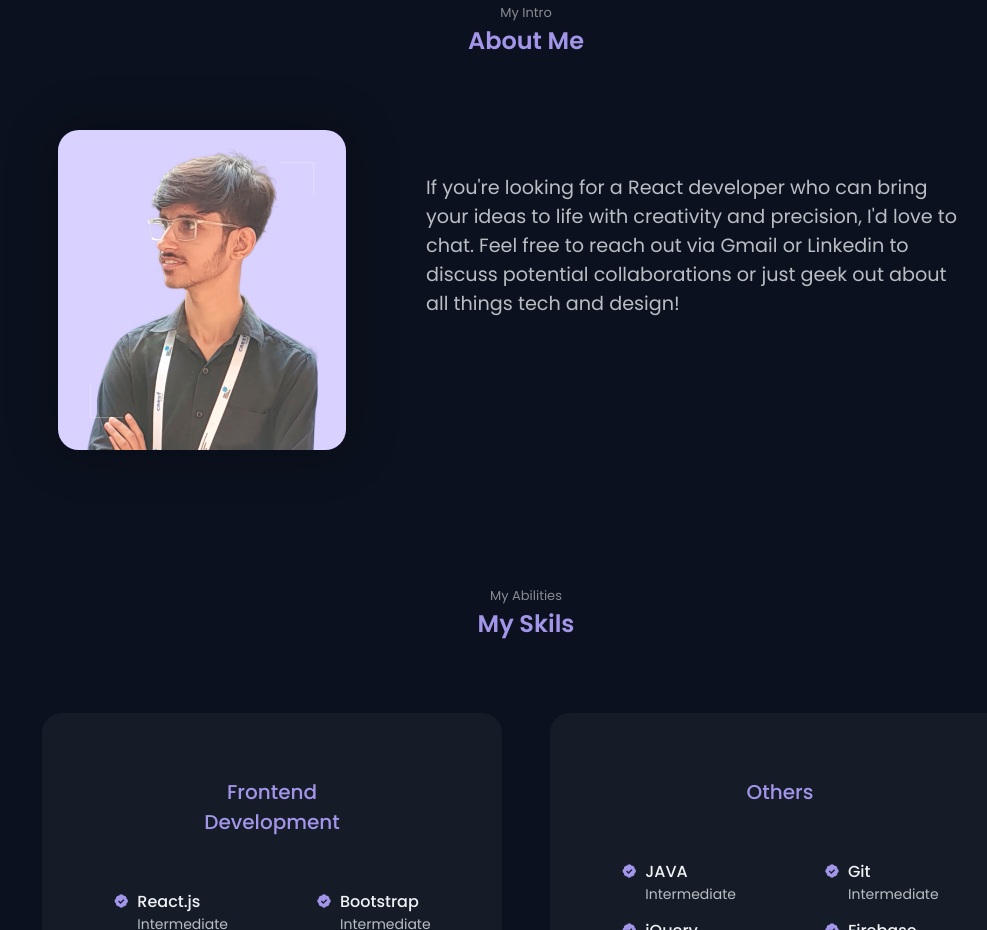
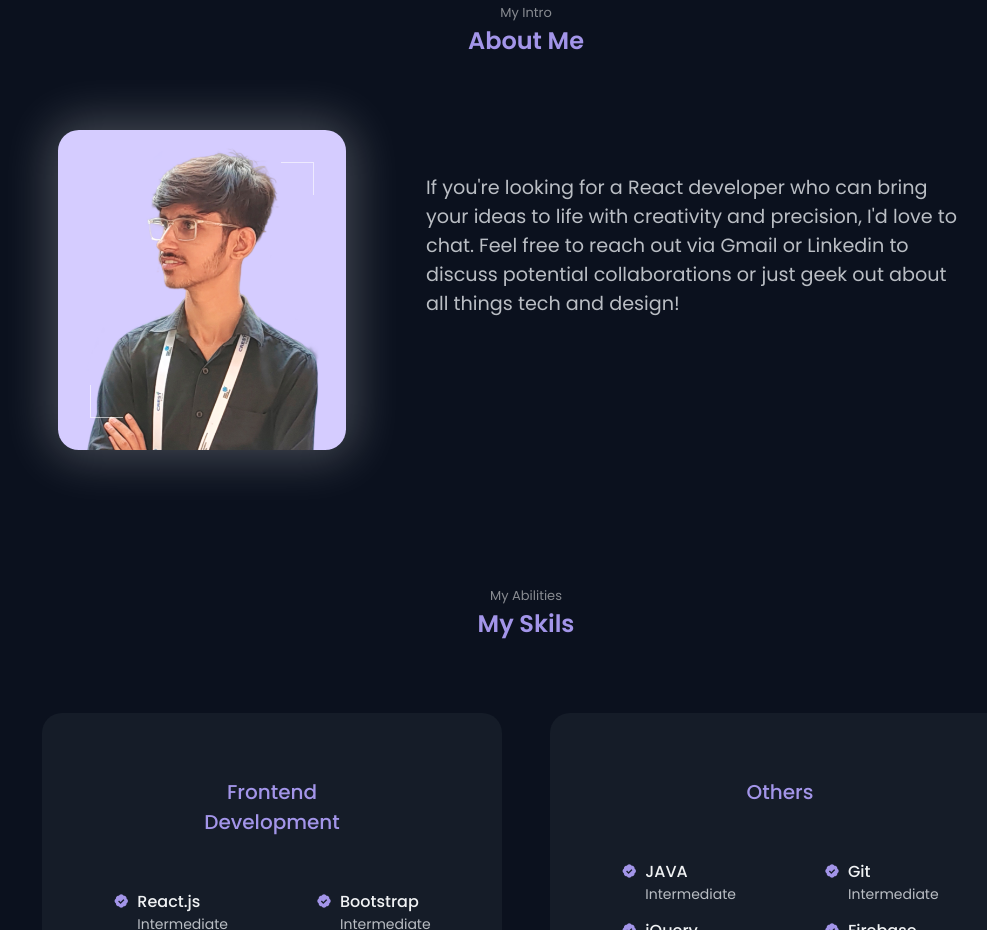
Before and after one commit to Gautam-211/Portfolio-Website, a plain HTML site: page index.html in a window 1280 px wide. Shown: the part 940-1870 px from the top of the page, without its empty margins (114-1101 px from the left). Drawn offline with nearby package versions, Linux system fonts and the light colour scheme.

Commit message:
updated about

```diff
--- a/assets/css/styles.css
+++ b/assets/css/styles.css
@@ -1264,10 +1264,10 @@ body.light-theme {
   position: relative;
   transform: rotateX(calc(var(--rX) * 1deg)) rotateY(calc(var(--rY) * 1deg));
 
-  background: linear-gradient(hsla(0, 0%, 100%, .1), hsla(0, 0%, 100%, .1)), url("../img/IMG_20240302_202307-2.png");
+  background:  url("../img/IMG_20240302_202307-2.png");
   background-position: var(--bX) var(--bY);
   background-size: 25rem auto;
-  box-shadow: 0 0 3rem .5rem hsla(0, 0%, 0%, .2);
+  box-shadow: 0 0 3rem .5rem hsla(0, 0%, 100%, 0.245);
 
   transition: transform .6s 1s;
 }
@@ -1283,7 +1283,7 @@ body.light-theme {
   position: absolute;
   z-index: 2;
 
-  opacity: .3;
+  opacity: 0.6;
   transition: .3s;
 }
 
@@ -1307,9 +1307,9 @@ body.light-theme {
   transition: none;
 }
 
-.container--2 {
+/* .container--2 {
   filter: hue-rotate(80deg) saturate(140%);
-}
+} */
 
 .container--3 {
   filter: hue-rotate(160deg) saturate(140%);
```
